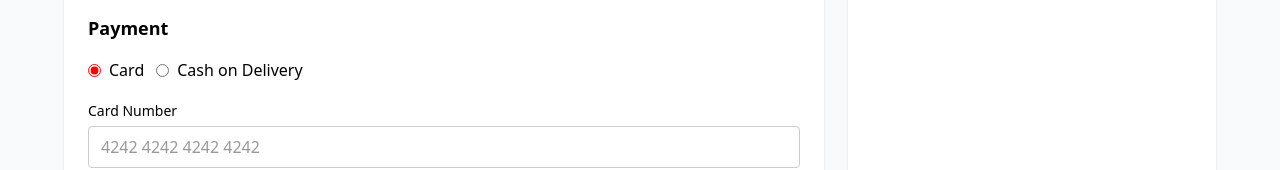
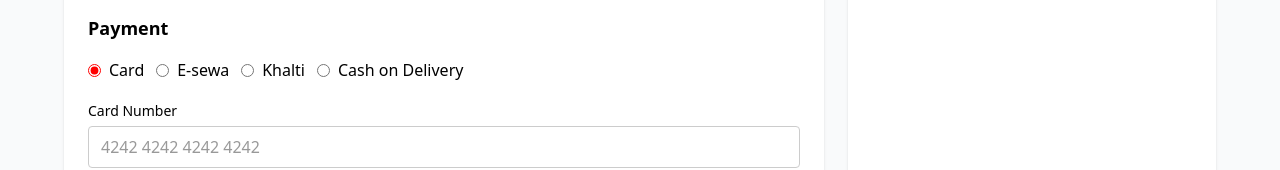
Before and after one commit to Parvesh-ops/E-commerce_Project, a React (Vite) app: page /buynow in a window 1280 px wide. Shown: the part 498-668 px from the top of the page. Built offline with nearby package versions, Linux system fonts and the light colour scheme; no server answers.

Commit message:
Addeed more options in buynow

```diff
--- a/src/Components/BuyNow.jsx
+++ b/src/Components/BuyNow.jsx
@@ -125,10 +125,32 @@
                 Card
               </label>
               <label className="flex items-center gap-2">
+                <input type="radio" name="paymentMethod" value="esewa" checked={form.paymentMethod === 'esewa'} onChange={change} />
+                E-sewa
+              </label>
+              <label className="flex items-center gap-2">
+                <input type="radio" name="paymentMethod" value="khalti" checked={form.paymentMethod === 'khalti'} onChange={change} />
+                Khalti
+              </label>
+              <label className="flex items-center gap-2">
                 <input type="radio" name="paymentMethod" value="cod" checked={form.paymentMethod === 'cod'} onChange={change} />
                 Cash on Delivery
               </label>
             </div>
+
+            {form.paymentMethod === 'esewa' && (
+              <div className="mt-3">
+                <label className="text-sm font-medium">Esewa Number</label>
+                <input name="esewaNumber" value={form.cardNumber} onChange={change} placeholder="9824336431" className="w-full mt-1 border rounded px-3 py-2" />
+              </div>
+            )}
+
+            {form.paymentMethod === 'khalti' && (
+              <div className="mt-3">
+                <label className="text-sm font-medium">Card Number</label>
+                <input name="khaltiNumber" value={form.cardNumber} onChange={change} placeholder="4242 4242 4242 4242" className="w-full mt-1 border rounded px-3 py-2" />
+              </div>
+            )}
 
             {form.paymentMethod === 'card' && (
               <div className="mt-3">
```
